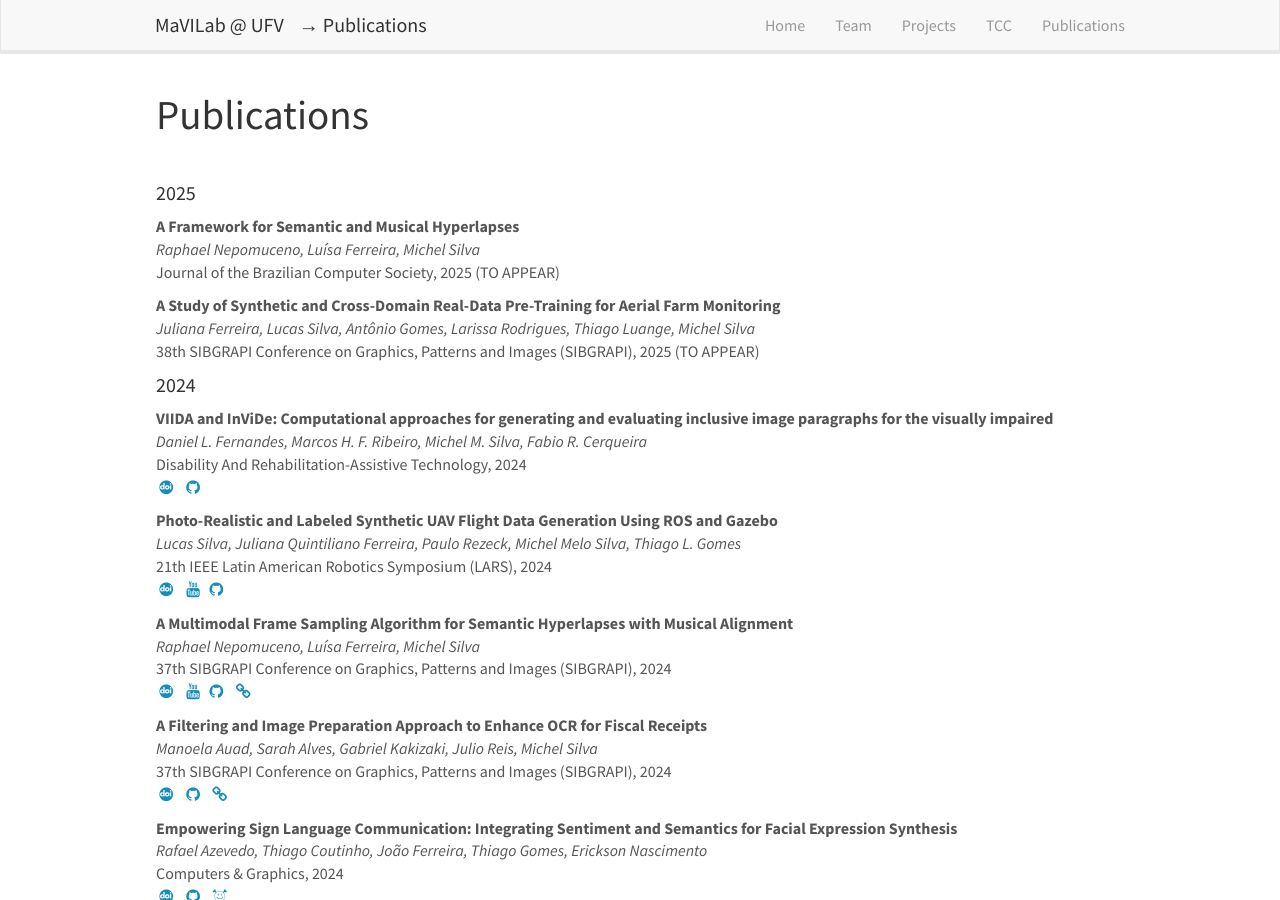
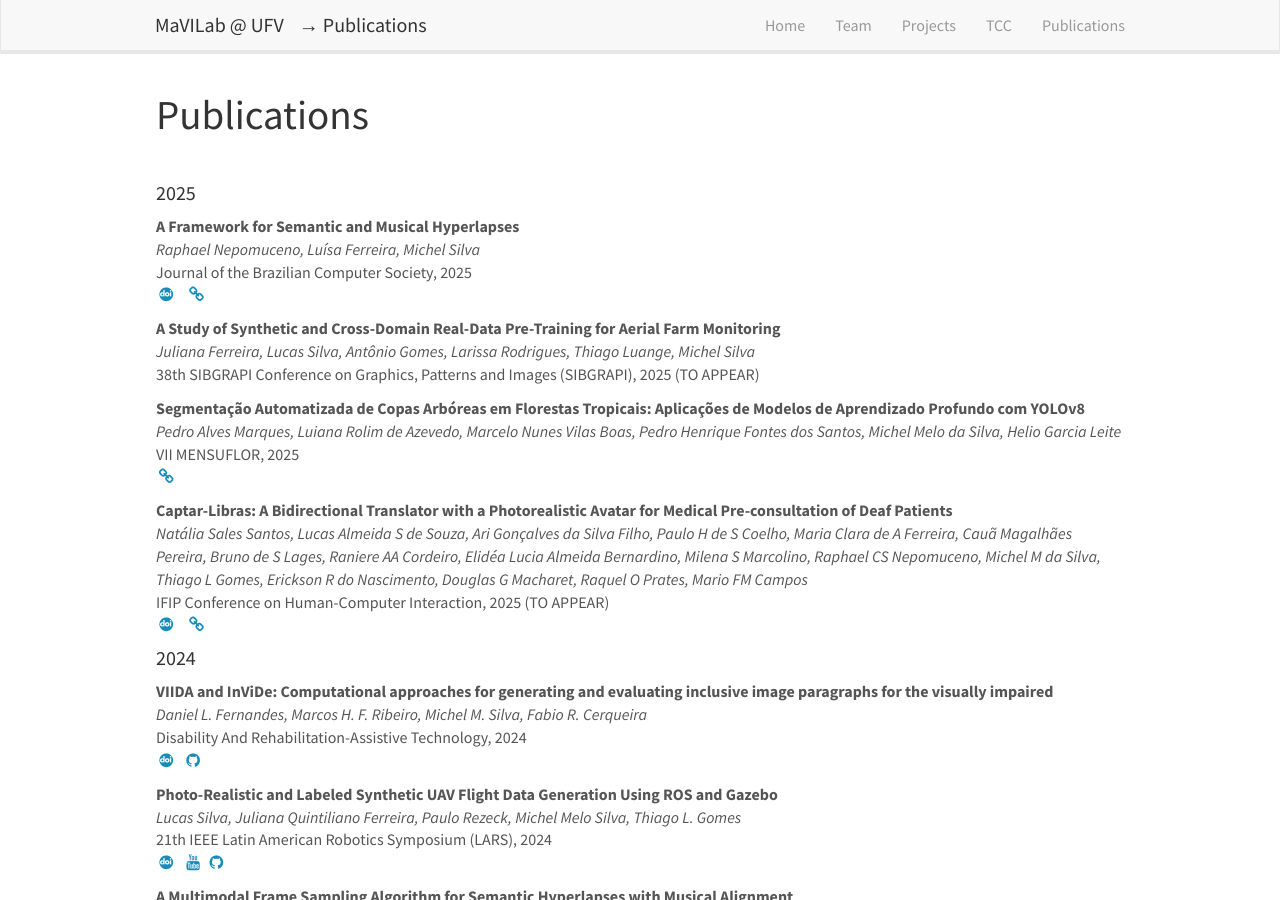
Before and after one commit to MaVILab-UFV/mavilab-ufv.github.io, a Jekyll site: the page built from _pages/publications.md, in a window 1280 px wide and 900 px high. Built offline with Jekyll 4.4.1, drawn with Linux system fonts in a browser that asks for light colours; nearby versions of some CDN libraries; some web fonts are replaced.

Commit message:
Update pub_list.yml

```diff
--- a/_data/pub_list.yml
+++ b/_data/pub_list.yml
@@ -2,10 +2,10 @@
   pubs:
   - title: "A Framework for Semantic and Musical Hyperlapses"
     authors: Raphael Nepomuceno, Luísa Ferreira, Michel Silva
-    media: Journal of the Brazilian Computer Society, 2025 (TO APPEAR)
+    media: Journal of the Brazilian Computer Society, 2025
     links:
-      url:
-      doi:
+      url: https://journals-sol.sbc.org.br/index.php/jbcs/article/view/5845
+      doi: https://doi.org/10.5753/jbcs.2025.5845
       arxiv:
       youtube:
       github:
@@ -20,6 +20,25 @@
       youtube:
       github:
 
+  - title: "Segmentação Automatizada de Copas Arbóreas em Florestas Tropicais: Aplicações de Modelos de Aprendizado Profundo com YOLOv8"
+    authors: Pedro Alves Marques, Luiana Rolim de Azevedo, Marcelo Nunes Vilas Boas, Pedro Henrique Fontes dos Santos, Michel Melo da Silva, Helio Garcia Leite
+    media: VII MENSUFLOR, 2025
+    links:
+      url: https://mensuflor.ufla.br/index.php/evento/article/view/113
+      doi:
+      arxiv:
+      youtube:
+      github:
+
+  - title: "Captar-Libras: A Bidirectional Translator with a Photorealistic Avatar for Medical Pre-consultation of Deaf Patients"
+    authors: Natália Sales Santos, Lucas Almeida S de Souza, Ari Gonçalves da Silva Filho, Paulo H de S Coelho, Maria Clara de A Ferreira, Cauã Magalhães Pereira, Bruno de S Lages, Raniere AA Cordeiro, Elidéa Lucia Almeida Bernardino, Milena S Marcolino, Raphael CS Nepomuceno, Michel M da Silva, Thiago L Gomes, Erickson R do Nascimento, Douglas G Macharet, Raquel O Prates, Mario FM Campos
+    media: IFIP Conference on Human-Computer Interaction, 2025 (TO APPEAR)
+    links:
+      url: https://link.springer.com/chapter/10.1007/978-3-032-05008-3_23
+      doi: https://doi.org/10.1007/978-3-032-05008-3_23
+      arxiv:
+      youtube:
+      github:
 
 - year : 2024
   pubs:
```
